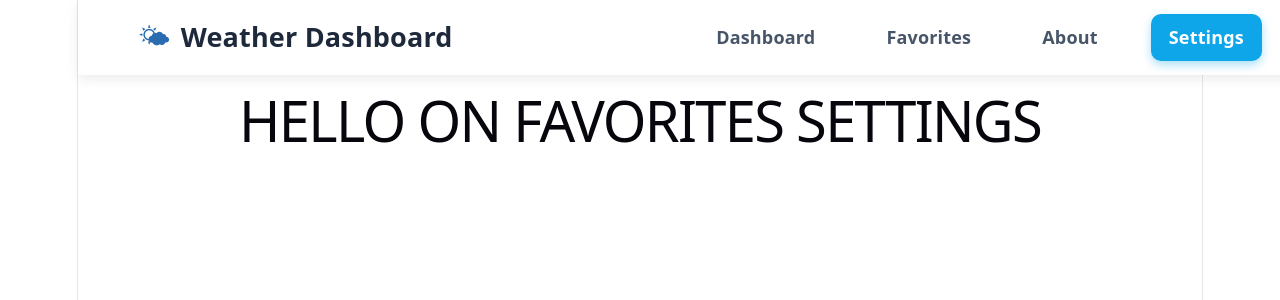
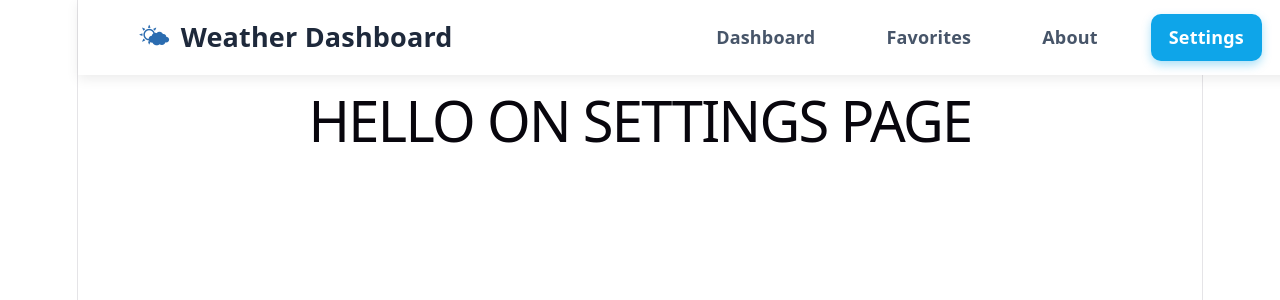
Before and after one commit to baghlalmohamedreda/weather-dashboard, a React app in the folder frontend/: page /settings in a window 1280 px wide. Shown: the top 300 px of the page. Built offline with nearby package versions, Linux system fonts and the light colour scheme; the HTML template or start-up script is replaced by a standard one.

Commit message:
fixing setting page title

```diff
--- a/frontend/src/pages/Settings.jsx
+++ b/frontend/src/pages/Settings.jsx
@@ -1,6 +1,6 @@
 function Settings(){
     return (<>
-    <h1>HELLO ON FAVORITES SETTINGS </h1>
+    <h1>HELLO ON  SETTINGS PAGE </h1>
 
     </>)
 }
```
